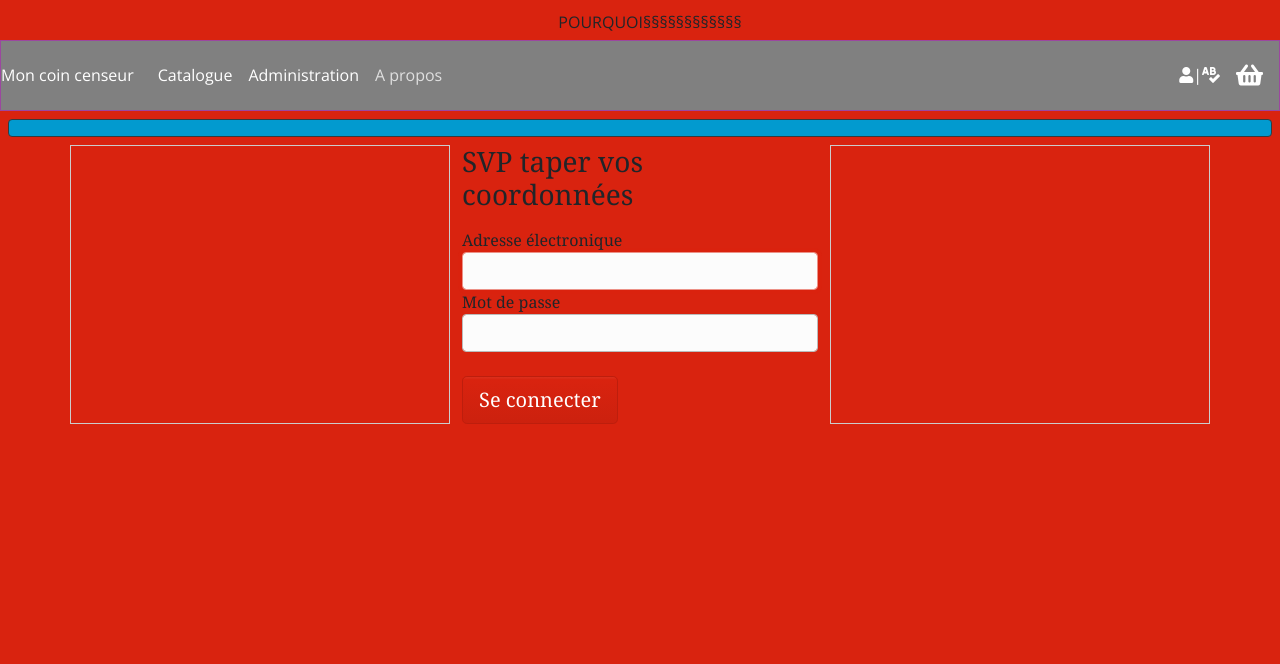
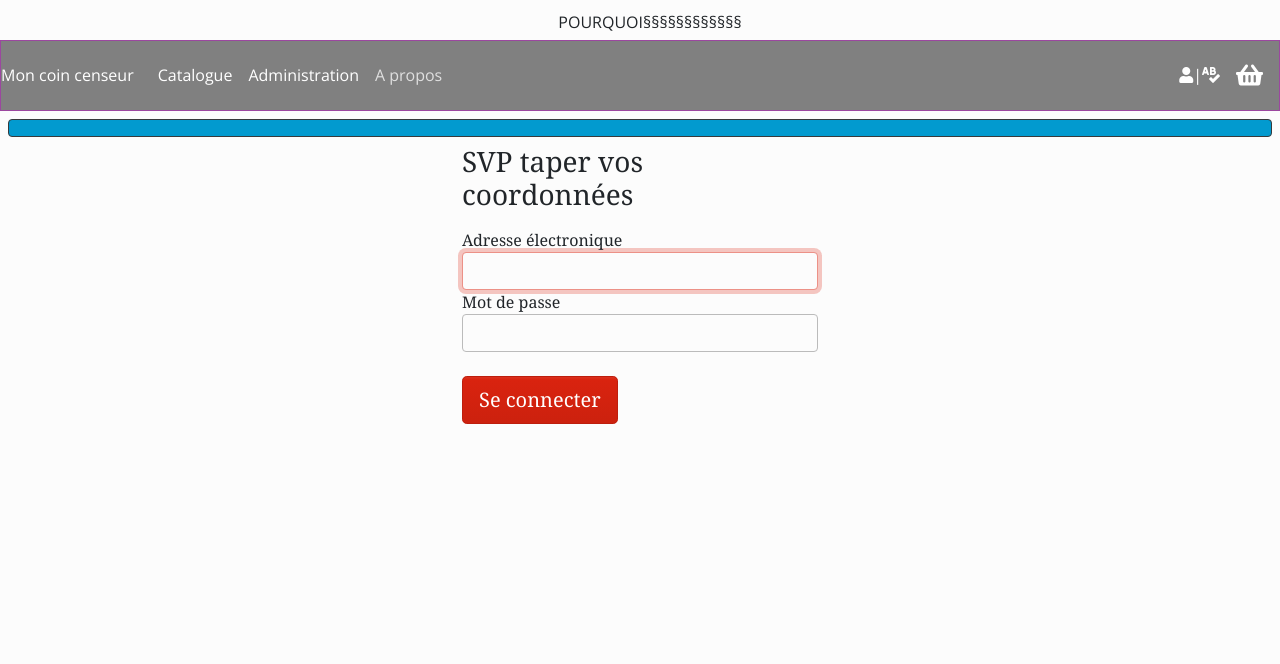
Before and after one commit to calixteStephane1977/leCoinCenceur, a Symfony app: template templates/security/login.html.twig in a window 1280 px wide. Shown: the top 664 px of the page. Run offline with Twig, Linux system fonts and the light colour scheme; the template is opened without the code that fills it, so the values that code supplies are empty; some libraries are stand-ins or nearby versions.

Commit message:
delete  border bg body

```diff
--- a/templates/base.html.twig
+++ b/templates/base.html.twig
@@ -15,7 +15,7 @@
         {% endblock %}
         {% block jsStripe %}{% endblock %}
     </head>
-    <body class="bg-primary h-100">
+    <body class=" h-100">
         {% block menu %}
             {% include "menu.html.twig" %}
         {% endblock %}
--- a/templates/security/login.html.twig
+++ b/templates/security/login.html.twig
@@ -15,7 +15,7 @@
     {% endif %}
 
     <div class="row d-flex">
-    <div class="col-4 border">
+    <div class="col-4 ">
     </div>
          <div class="col-4 ">
              <h1 class="h3 mb-3 font-weight-normal">SVP taper vos coordonnées</h1>
@@ -31,7 +31,7 @@
                 </button>
 
          </div>
-    <div class="col-4 border">
+    <div class="col-4 ">
     </div>
     </div>
 
```
